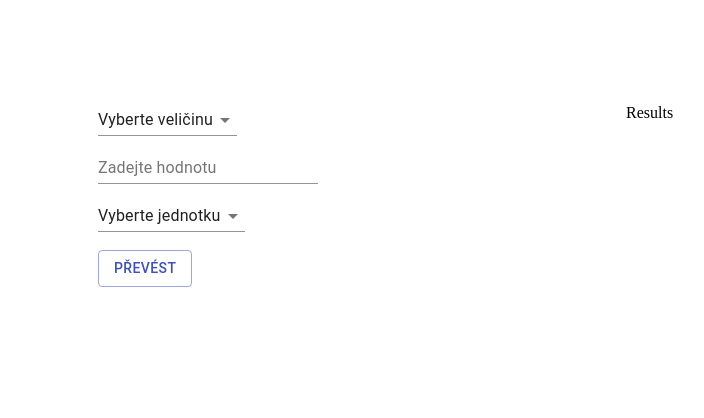
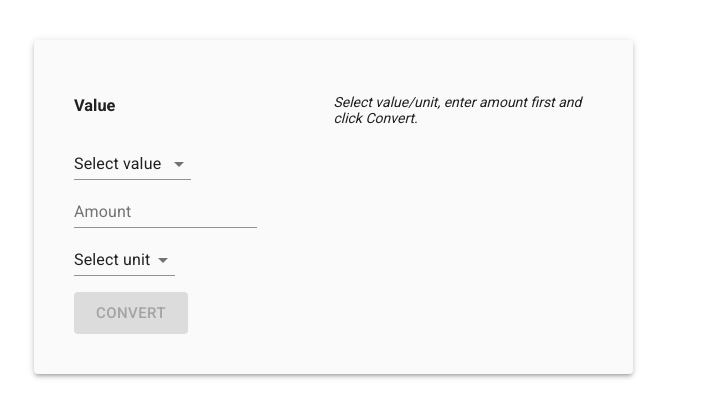
Before and after one commit to singha-cz/e-converter, a React app: page / in a window 1280 px wide. Shown: the top 418 px of the page, without its empty margins (14-718 px from the left). Built offline with nearby package versions, Linux system fonts and the light colour scheme.

Commit message:
conversions

```diff
--- a/public/index.html
+++ b/public/index.html
@@ -2,6 +2,7 @@
 <html lang="en">
 <head>
     <meta charset="utf-8">
+    <link rel="stylesheet" href="https://fonts.googleapis.com/css?family=Roboto:300,400,500,700&display=swap" />
     <title>e-converter</title>
 </head>
 <body>
--- a/src/App.css
+++ b/src/App.css
@@ -1,3 +1,4 @@
 body{
-    padding: 5rem;
+   font-family: "Roboto", "Helvetica", "Arial", sans-serif;
+   font-size: 0.875rem;
 }
--- a/src/App.js
+++ b/src/App.js
@@ -1,26 +1,30 @@
 import React from 'react';
 import './App.css';
 import Form from './components/Form/Form';
-import Results from './components/Results/Results';
-import Container from '@material-ui/core/Container';
+import Results from './components/Conversions/Conversions';
+import Box from '@material-ui/core/Box';
 import Grid from '@material-ui/core/Grid';
 import Paper from '@material-ui/core/Paper';
 import { makeStyles } from '@material-ui/core/styles';
+import { QuantContextProvider} from './context/quants.context';
 
 const useStyles = makeStyles((theme) => ({
    root: {
       flexGrow: 1,
    },
    paper: {
-      padding: theme.spacing(2),
-      textAlign: 'center',
-      color: theme.palette.text.secondary,
+      padding: theme.spacing(5),
+      backgroundColor: theme.palette.background.default,
    },
 }));
 
 const App = () => {
+   const css = useStyles();
    return (
-      <Container>
+      <Box m={5}>
+         <div style={{display: "inline-block", minWidth: "560px"}}>
+            <QuantContextProvider>
+               <Paper elevation={3} className={css.paper}>
                   <Grid container>
                      <Grid item xs={6}>
                         <Form />
@@ -29,7 +33,10 @@ const App = () => {
                         <Results />
                      </Grid>
                   </Grid>
-      </Container>
+               </Paper>
+            </QuantContextProvider>
+         </div>
+      </Box>
    )
 }
 
--- /dev/null
+++ b/src/components/Conversions/Conversions.js
@@ -0,0 +1,47 @@
+import React, { useContext } from 'react';
+import { QuantContext} from '../../context/quants.context';
+import Table from '@material-ui/core/Table';
+import TableBody from '@material-ui/core/TableBody';
+import TableCell from '@material-ui/core/TableCell';
+import TableRow from '@material-ui/core/TableRow';
+
+
+const Conversions = () => {
+   const {
+      quant,
+      quants,
+      unit,
+      submitted,
+      value
+   } = useContext(QuantContext);
+
+   const Result = ({item, k}) => {
+      const relK = k || 1;
+      const offset = item.offset && item.id !== unit? item.offset: 0;
+      const res = offset + value*(relK/item.k);
+      return <>
+         <TableRow key={item.id}>
+            <TableCell>{item.id} </TableCell>
+            <TableCell align="right"><strong>{res.toLocaleString(undefined, {
+               maximumFractionDigits: 2
+            })} {item.symbol}</strong> </TableCell>
+         </TableRow>
+      </>
+   }
+
+   const activeQuant = quants.find(item => item.id === quant);
+   const results = activeQuant? activeQuant.units: [];
+   const activeUnit = results.find(item => item.id === unit);
+   const element = submitted && value && quant? <>
+      <h3>Conversions</h3>
+      <Table>
+         <TableBody>
+         {results.map(item => <Result key={item.id} item={item} k={activeUnit?.k} />)}
+         </TableBody>
+      </Table>
+   </>
+   : <p><em>Select value/unit, enter amount first and click Convert.</em></p>
+   return element
+}
+
+export default Conversions;
--- a/src/components/Form/Form.js
+++ b/src/components/Form/Form.js
@@ -1,8 +1,9 @@
-import React, { useState } from 'react';
+import React, { useState, useContext } from 'react';
 import Button from '@material-ui/core/Button';
 import Select from '@material-ui/core/Select';
 import TextField from '@material-ui/core/TextField';
 import { makeStyles } from '@material-ui/core/styles';
+import { QuantContext} from '../../context/quants.context';
 
 const useStyles = makeStyles((theme) => ({
    formControl: {
@@ -14,111 +15,82 @@ const useStyles = makeStyles((theme) => ({
    },
 }));
 
-const quants = [
-   {
-      id: "length",
-      label: "Délka",
-      units: [
-         {id: "m", k: 1},
-         {id: "palce", k: 0.3},
-         {id: "stopy", k: 0.6},
-         {id: "míle", k: 1600}
-      ]
-   },
-   {
-      id: "surface",
-      label: "Povrch",
-      units: [
-         {id: "m2", k: 1},
-         {id: "hektar", k: 0.3},
-         {id: "akr", k: 0.6},
-      ]
-   },
-   {
-      id: "volume",
-      label: "Objem",
-      units: [
-         {id: "litr", k: 1},
-         {id: "galon", k: 0.3},
-         {id: "akr", k: 0.6},
-      ]
-   },
-   {
-      id: "temperature",
-      label: "Teplota",
-      units: [
-         {id: "°C", k: 1},
-         {id: "°F", k: 0.3},
-      ]
-   },
-   {
-      id: "time",
-      label: "Čas",
-      units: [
-         {id: "sekundy", k: 1},
-         {id: "minuty", k: 0.3},
-         {id: "hodiny", k: 0.3},
-         {id: "dny", k: 0.3},
-         {id: "týdny", k: 0.3},
-         {id: "měsíce", k: 0.3},
-         {id: "roky", k: 0.3},
-      ]
-   }
-];
+const Form = () => {
+   const {
+      quant,
+      quants,
+      unit,
+      value,
+      setQuant,
+      setUnit,
+      setValue,
+      setSubmitted
+   } = useContext(QuantContext);
 
-
-const Form = () => {
-   const classes = useStyles();
-   const [quant, setQuant] = useState("");
-   const [unit, setUnit] = useState("");
-   const [unitOptions, setUnitOptions] = useState([]);
+   const css = useStyles();
+   // const [unitOptions, setUnitOptions] = useState([]);
 
    const changeQuant = (e) => {
       if (e){
          const value = e.target.value;
-         const unitOptions = quants.find(item => item.id === value).units ;
-         setUnitOptions(unitOptions);
+         // const unitOptions = quants.find(item => item.id === value).units ;
+         // setUnitOptions(unitOptions);
          setQuant(value)
       }
    }
+
+   const submit = (e) =>{
+      e.preventDefault()
+   }
+
+   const activeQuant = quants.find(item => item.id === quant);
+   const unitOptions = activeQuant? activeQuant.units: [];
+   const submitDisabled = value?.length === 0 || !quant;
    return <div>
-         <form className={classes.root} noValidate autoComplete="off">
+         <h3>Value</h3>
+         <form className={css.root} noValidate autoComplete="off" onSubmit={submit}>
             <Select
                native
                value={quant}
                onChange={changeQuant}
-               className={classes.selectEmpty}
+               className={css.selectEmpty}
                inputProps={{
                   name: 'quant',
                   id: 'quant',
                }}
             >
-               <option aria-label="None" value="">Vyberte veličinu</option>
+               <option aria-label="None" value="" disabled>Select value</option>
                {
                   quants.map(item => <option key={item.id} value={item.id}>{item.label}</option>)
                }
             </Select>
             <br/>
-            <TextField id="standard-basic" label="Zadejte hodnotu" />
+            <TextField id="standard-basic" label="Amount" placeholder="Enter amount" value={value} onChange={(e) => setValue(e.target.value)} />
             <br/>
             <Select
                native
                value={unit}
                onChange={(e) => setUnit(e.target.value)}
-               className={classes.selectEmpty}
+               className={css.selectEmpty}
                inputProps={{
                   name: 'unit',
                   id: 'unit',
                }}
             >
-               <option aria-label="None" value="">Vyberte jednotku</option>
+               <option aria-label="None" value="" disabled>Select unit</option>
                {
-                  unitOptions.map(item => <option key={item.id} value={item.id}>{item.id}</option>)
+                  unitOptions.map(item => <option key={item.id} value={item.id}>{item.id} ({item.symbol})</option>)
                }
             </Select>
             <br/><br/>
-            <Button variant="outlined" color="primary" href="#contained-buttons">
-              Převést
+            <Button
+               variant="contained"
+               color="primary"
+               disabled={submitDisabled}
+               onClick={() => setSubmitted(true)}
+               size="large"
+            >
+               Convert
             </Button>
          </form>
    </div>
--- a/src/components/Results/Results.js
+++ /dev/null
@@ -1,7 +0,0 @@
-import React, { useState } from 'react';
-
-const Results = () => {
-   return <p>Results</p>
-}
-
-export default Results;
--- /dev/null
+++ b/src/context/quants.context.js
@@ -0,0 +1,88 @@
+import React, {useState} from 'react';
+const QuantContext = React.createContext([{}, ()=>{}]);
+
+const quantsData = [
+   {
+      id: "length",
+      label: "Length",
+      units: [
+         {id: "meters", k: 1, symbol: "m"},
+         {id: "inches", k: 0.0254, symbol: 'in'},
+         {id: "feet", k: 0.3, symbol: 'ft'},
+         {id: "miles", k: 1600, symbol: "mi"}
+      ]
+   },
+   {
+      id: "area",
+      label: "Area",
+      units: [
+         {id: "square meters", k: 1, symbol: `m2`},
+         {id: "hectars", k: 10000, symbol: "ha"},
+         {id: "acres", k: 4046.86, symbol: "ac"},
+      ]
+   },
+   {
+      id: "volume",
+      label: "Volume",
+      units: [
+         {id: "liters", k: 1, symbol: "l"},
+         {id: "gallons", k: 4.546, symbol: "ga"},
+         {id: "pints", k: 0.568, symbol: "pt"}
+      ]
+   },
+   {
+      id: "temperature",
+      label: "Temperature",
+      units: [
+         {id: "Celsius", k: 1, symbol: "°C"},
+         {id: "Farenheit", k: 1.8, offset: 32, symbol: "°F"},
+      ]
+   },
+   {
+      id: "time",
+      label: "Time",
+      units: [
+         {id: "seconds", k: 1, symbol: "s"},
+         {id: "minutes", k: 60, symbol: "m"},
+         {id: "hours", k: 3600, symbol: "h"},
+         {id: "days", k: 24*3600, symbol: "d"},
+         {id: "months", k: 30*24*3600, symbol: "m"},
+         {id: "years", k: 365*24*3600, symbol: "y"},
+      ]
+   }
+];
+
+const QuantContextProvider = (props) => {
+   const [quant, setQuant] = useState("");
+   const [quants, ] = useState(quantsData);
+   const [unit, setUnit] = useState("");
+   const [value, setValue] = useState("");
+   const [submitted, setSubmitted] = useState(false);
+
+   const changeQuant = (quantId) => {
+      setSubmitted(false);
+      setQuant(quantId);
+      const currentQuant = quants.find(item => item.id === quantId);
+      const stdUnit = currentQuant.units.find(item => item.k === 1);
+      setUnit(stdUnit.id)
+   }
+   return (
+      <QuantContext.Provider value={
+         {
+            quant: quant,
+            quants: quants,
+            unit: unit,
+            submitted: submitted,
+            value: value,
+            setQuant: changeQuant,
+            setSubmitted: setSubmitted,
+            setValue: setValue,
+            setUnit: setUnit
+         }
+      } >
+         {props.children}
+      </QuantContext.Provider>
+   )
+}
+
+export {QuantContext, QuantContextProvider}
```
Lines whose indentation alone changed are shown as unchanged.
